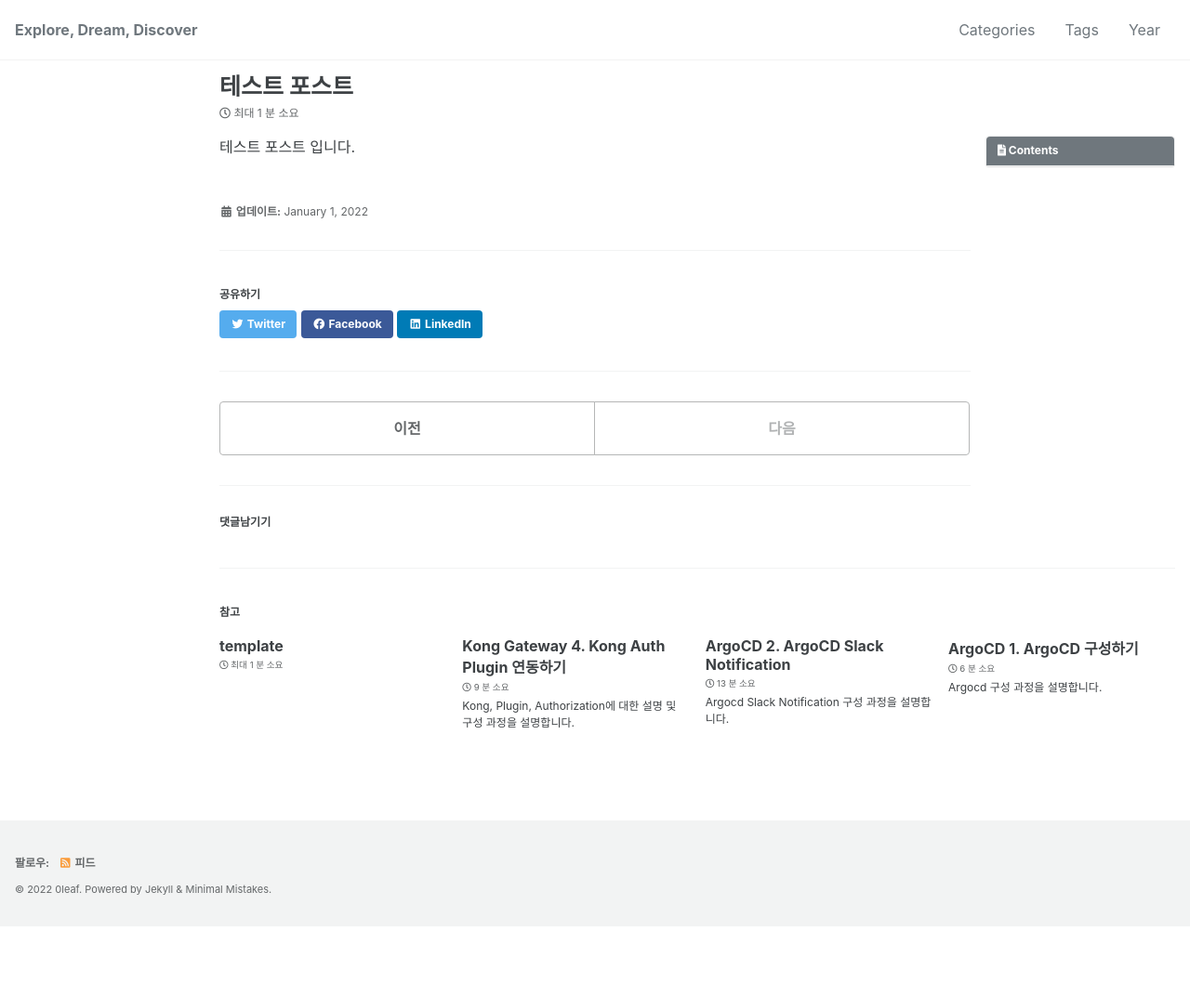
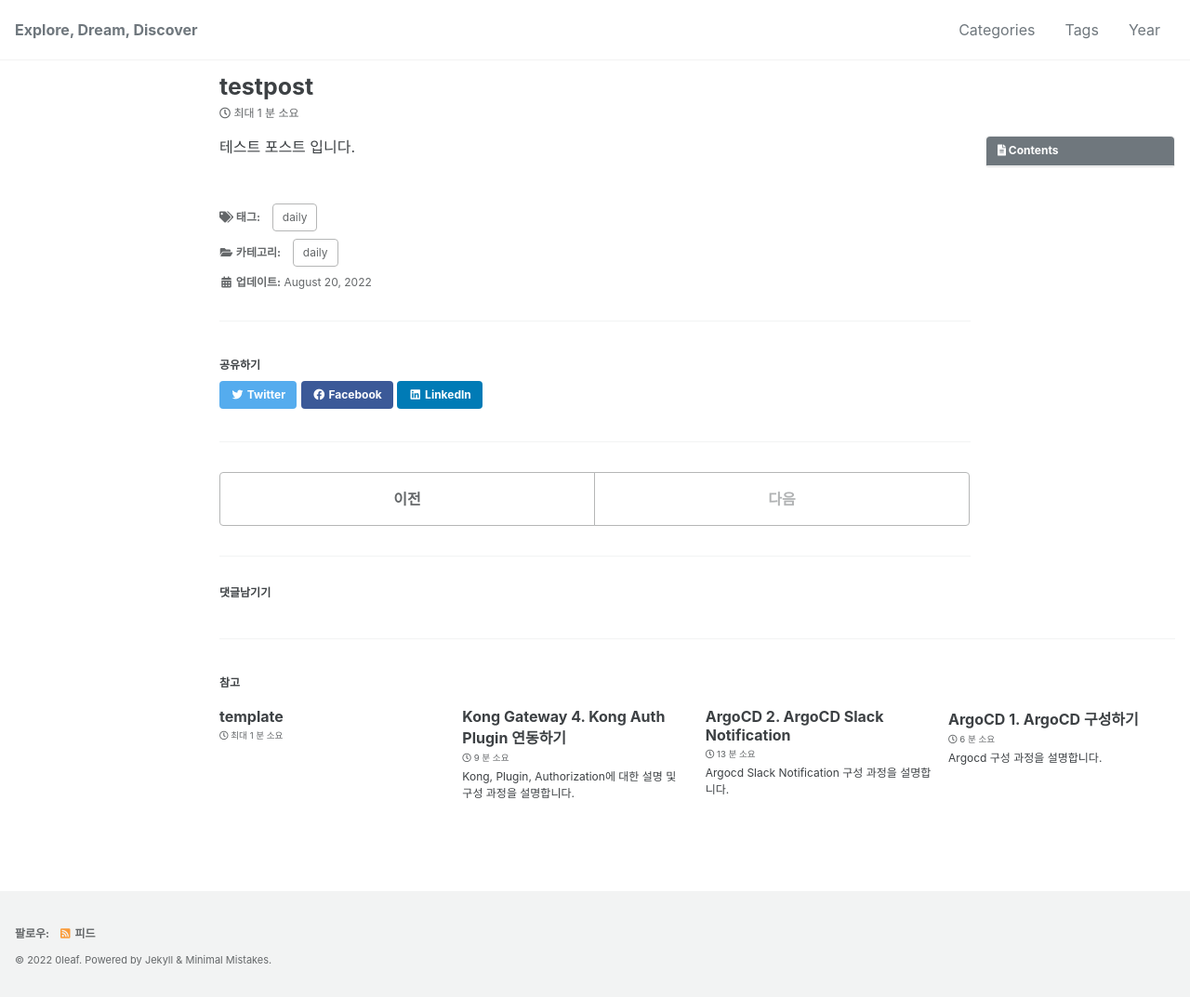
Before and after one commit to 0leaf/0leaf.github.com, a Jekyll site: the page built from _posts/daily/2022-08-20-테스트포스트.md, in a window 1280 px wide. Shown: the whole page at 93% size. Built offline with Jekyll 4.4.1, drawn with Linux system fonts in a browser that asks for light colours; cached includes are drawn as plain includes; comment, search, counter and statistics services are not loaded; before the commit the page ends 997 px from its top, so only the background shows below that.

Commit message:
Update post

```diff
--- a/_posts/daily/2022-08-20-테스트포스트.md
+++ b/_posts/daily/2022-08-20-테스트포스트.md
@@ -1,5 +1,5 @@
 ---
-title: 테스트 포스트
+title: testpost
 layout: single
 author_profile: false
 read_time: true
@@ -7,18 +7,14 @@ comments: true
 share: true
 related: true
 categories:
-  -
+  - daily
 tag:
-  -
+  - daily
 toc: true
 toc_sticky: true
 toc_label: Contents
 description: desc
-article_tag1:
-article_tag2:
-article_tag3:
 article_section: section
-meta_keywords:
-last_modified_at: 2022-00-00 00:00:00 +0800
+last_modified_at: 2022-08-20 00:00:00 +0800
 ---
 테스트 포스트 입니다.
```
